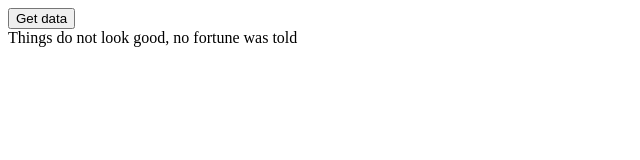
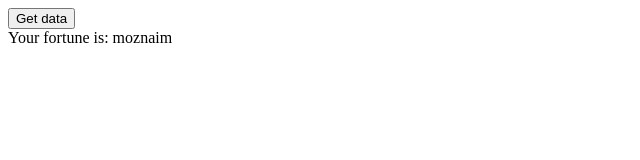
Before and after one commit to BenyaminYehudi/ajax, a plain HTML site: page index.html in a window 1280 px wide. Both pictures are taken after a click on the button "Get data". Shown: the whole page, without its empty margins (0-640 px from the left). Drawn offline with nearby package versions, Linux system fonts and the light colour scheme.

Commit message:
Update index.html

```diff
--- a/index.html
+++ b/index.html
@@ -20,7 +20,7 @@
 			});
 
 			function getData(){
-				$.post("/restful/api2", {"asaf": "totach"}, function(response) {
+				$.post("/restful/api", {"asaf": "totach"}, function(response) {
 				  if ( response.foo ) {
 					$(".content").html( "Your fortune is: " + response.foo );
 				  } else {
```
